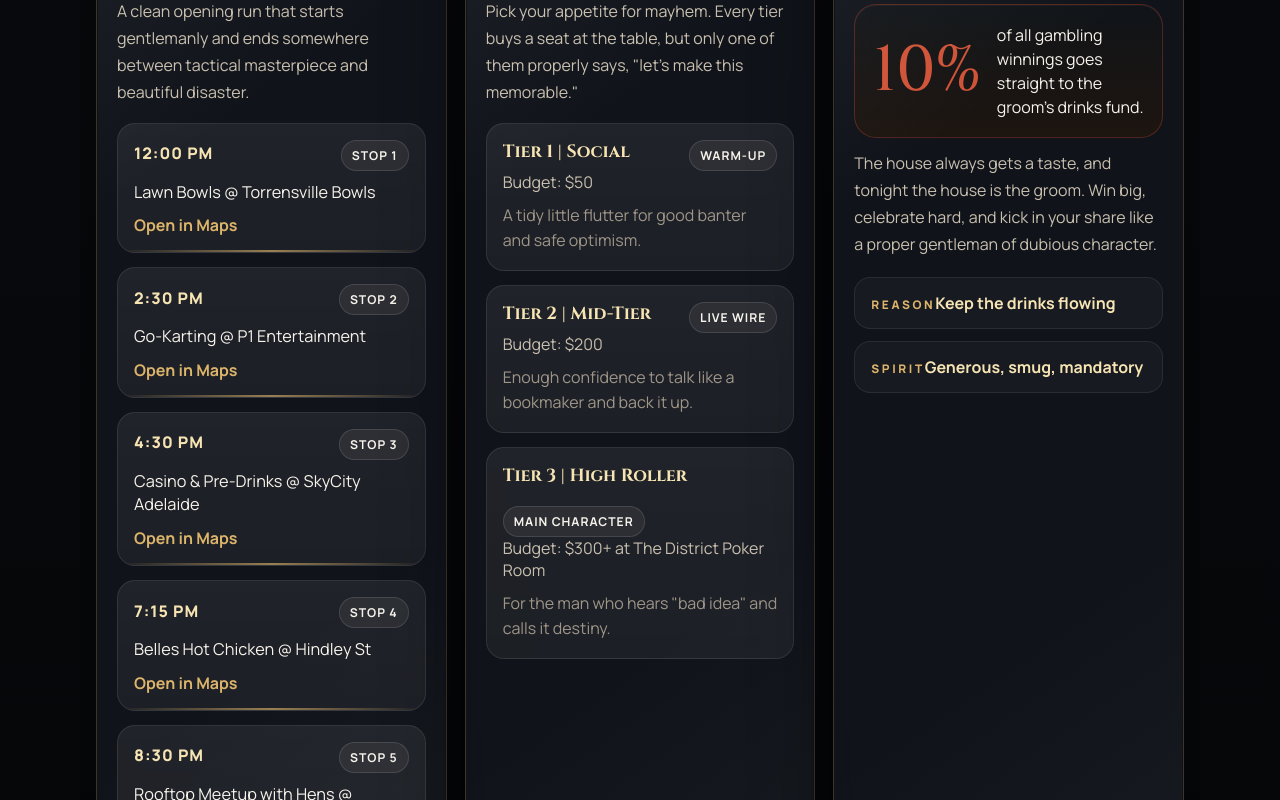
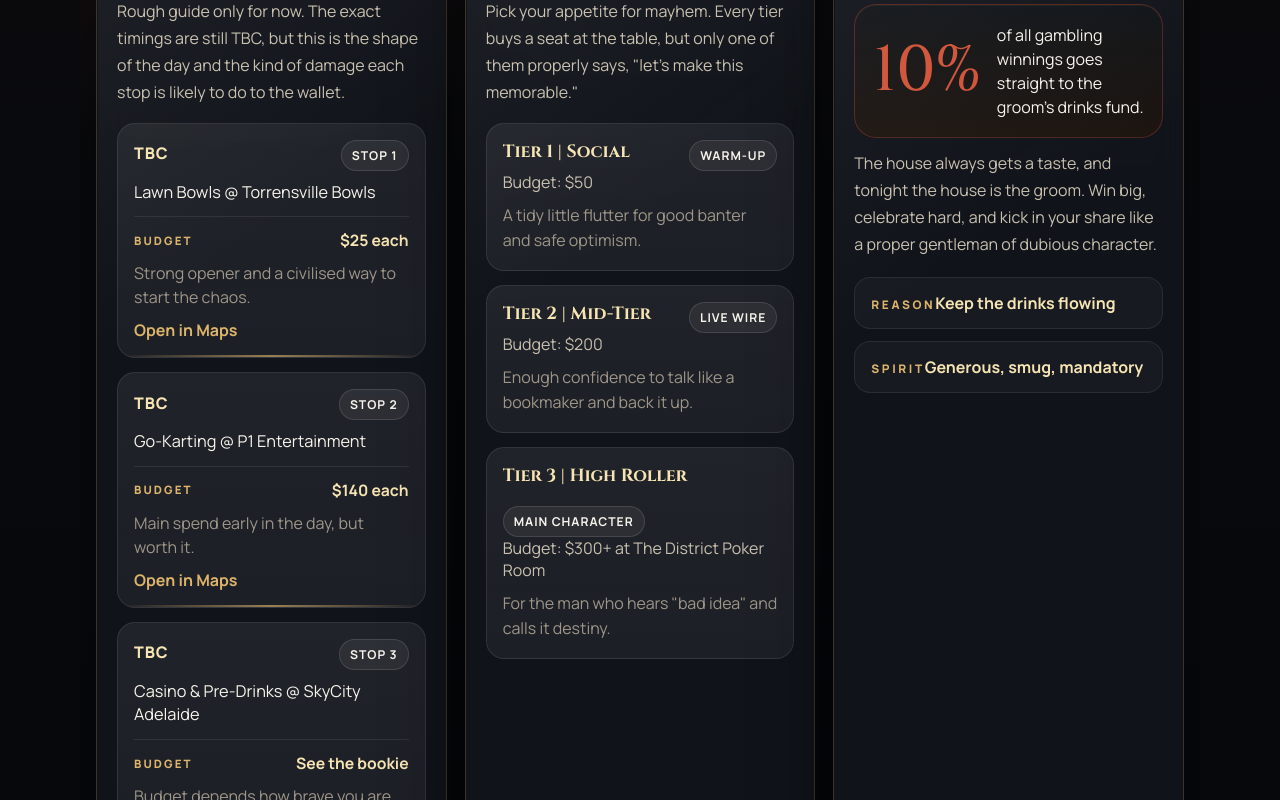
Before and after one commit to mgf-82/peaky-bucks-party, a React (Create React App) app: page / in a window 1280 px wide. Shown: the part 1080-1880 px from the top of the page. Built offline with nearby package versions, Linux system fonts and the light colour scheme.

Commit message:
Update schedule to rough guide with event budgets

```diff
--- a/src/components/FlashySchedule.js
+++ b/src/components/FlashySchedule.js
@@ -4,28 +4,38 @@ import ChevronIcon from './ChevronIcon';
 
 const scheduleItems = [
   {
-    time: '12:00 PM',
+    time: 'TBC',
     activity: 'Lawn Bowls @ Torrensville Bowls',
+    budget: '$25 each',
+    note: 'Strong opener and a civilised way to start the chaos.',
     mapsLink: 'https://www.google.com/maps/search/?api=1&query=Torrensville+Bowls',
   },
   {
-    time: '2:30 PM',
+    time: 'TBC',
     activity: 'Go-Karting @ P1 Entertainment',
+    budget: '$140 each',
+    note: 'Main spend early in the day, but worth it.',
     mapsLink: 'https://www.google.com/maps/search/?api=1&query=P1+Entertainment',
   },
   {
-    time: '4:30 PM',
+    time: 'TBC',
     activity: 'Casino & Pre-Drinks @ SkyCity Adelaide',
+    budget: 'See the bookie',
+    note: 'Budget depends how brave you are. Check the odds board below.',
     mapsLink: 'https://www.google.com/maps/search/?api=1&query=SkyCity+Adelaide',
   },
   {
-    time: '7:15 PM',
+    time: 'TBC',
     activity: 'Belles Hot Chicken @ Hindley St',
+    budget: 'Buy your own',
+    note: 'Feed yourself properly before the late shift.',
     mapsLink: 'https://www.google.com/maps/search/?api=1&query=Belles+Hot+Chicken',
   },
   {
-    time: '8:30 PM',
+    time: 'TBC',
     activity: 'Rooftop Meetup with Hens @ Location TBC',
+    budget: 'Who knows',
+    note: 'Financial forecasting becomes unreliable at this point.',
     mapsLink: 'https://www.google.com/maps/search/?api=1&query=Location+TBC',
   },
 ];
@@ -52,17 +62,22 @@ const FlashySchedule = () => {
             transition={{ duration: 0.35 }}
           >
             <p className="panel-copy">
-              A clean opening run that starts gentlemanly and ends somewhere between tactical
-              masterpiece and beautiful disaster.
+              Rough guide only for now. The exact timings are still TBC, but this is the shape of
+              the day and the kind of damage each stop is likely to do to the wallet.
             </p>
             <ul className="schedule-list">
               {scheduleItems.map((item, index) => (
-                <li key={item.time} className="schedule-item">
+                <li key={item.activity} className="schedule-item">
                   <div className="schedule-row">
                     <div className="schedule-time">{item.time}</div>
                     <div className="schedule-badge">Stop {index + 1}</div>
                   </div>
                   <div className="schedule-activity">{item.activity}</div>
+                  <div className="schedule-budget-row">
+                    <span className="schedule-budget-label">Budget</span>
+                    <strong className="schedule-budget-value">{item.budget}</strong>
+                  </div>
+                  <p className="schedule-note">{item.note}</p>
                   <a
                     href={item.mapsLink}
                     target="_blank"
--- a/src/styles.css
+++ b/src/styles.css
@@ -592,6 +592,35 @@ body {
     font-size: 1.02rem;
 }
 
+.schedule-budget-row {
+    display: flex;
+    align-items: center;
+    justify-content: space-between;
+    gap: 12px;
+    margin-top: 12px;
+    padding-top: 12px;
+    border-top: 1px solid rgba(255, 255, 255, 0.08);
+}
+
+.schedule-budget-label {
+    color: #ddb46b;
+    font-size: 0.72rem;
+    font-weight: 800;
+    letter-spacing: 0.18em;
+    text-transform: uppercase;
+}
+
+.schedule-budget-value {
+    color: #f6e4b3;
+    font-size: 0.98rem;
+}
+
+.schedule-note {
+    margin: 10px 0 0;
+    color: #9f9689;
+    line-height: 1.5;
+}
+
 .maps-link {
     margin-top: 10px;
     color: #ddb46b;
```
